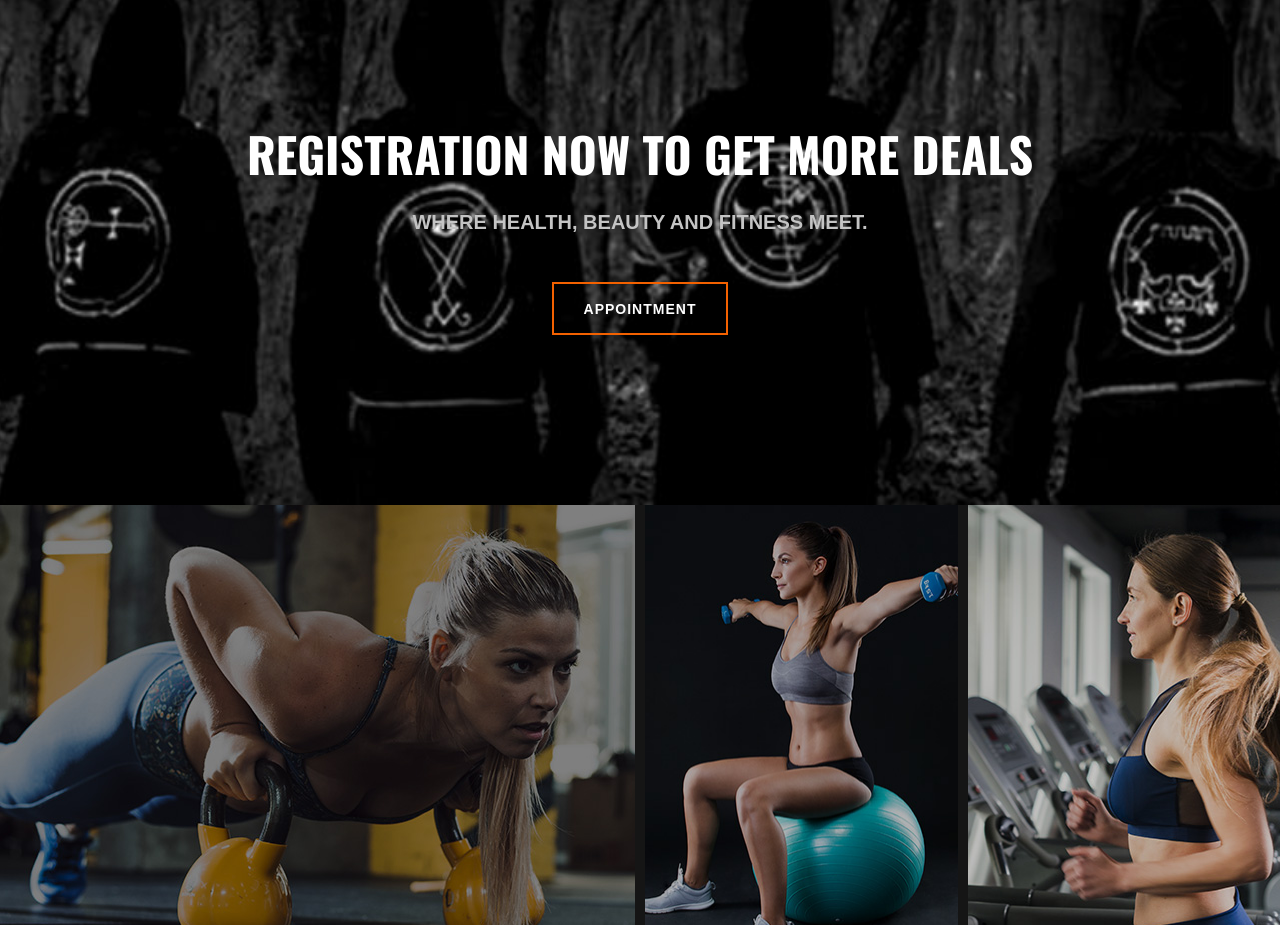
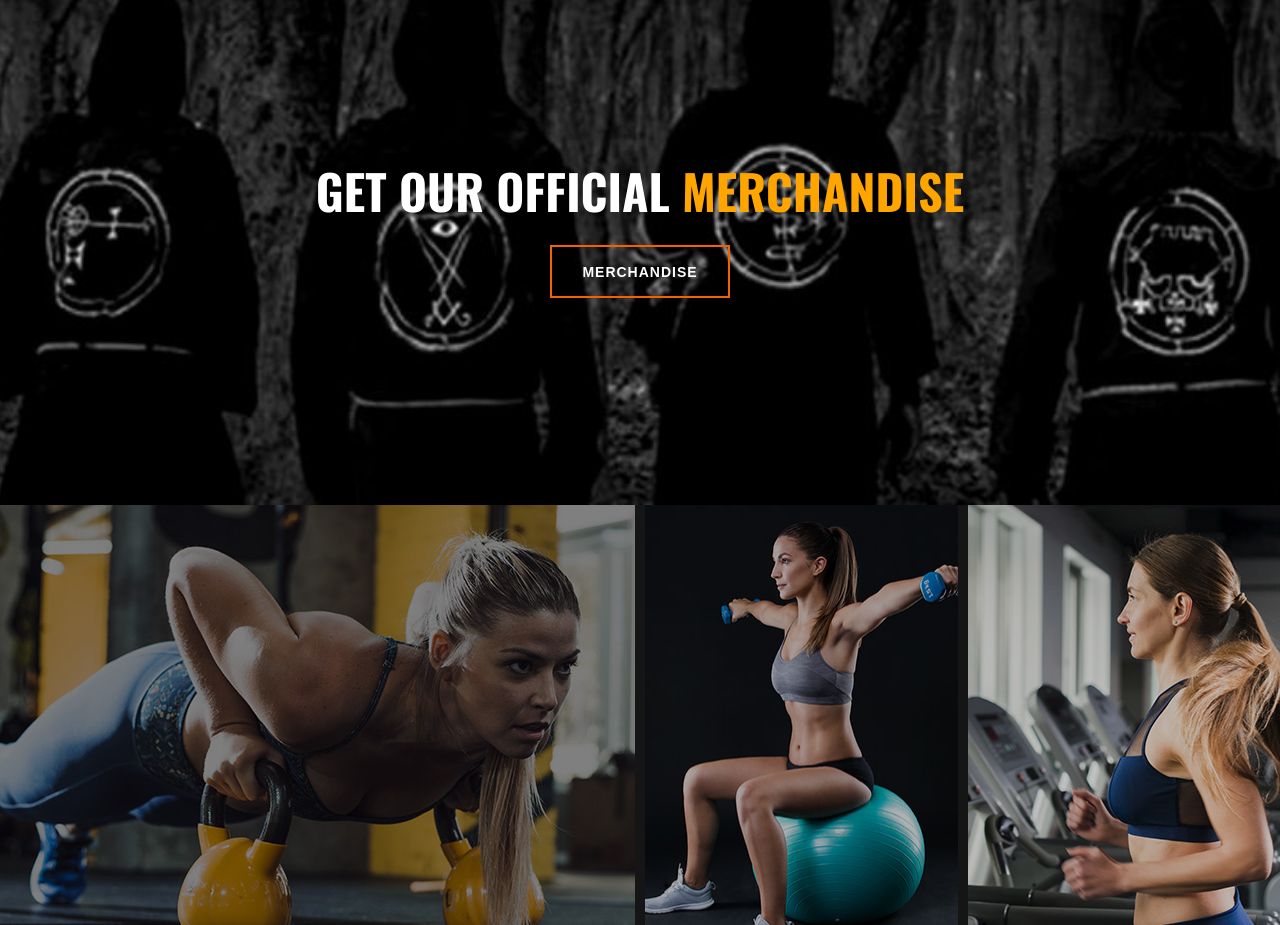
Before and after one commit to 2001-kushalbasak/TombOfLucifer-Epk, a plain HTML site: page index.html in a window 1280 px wide. Shown: the part 3480-4405 px from the top of the page. Drawn offline with nearby package versions, Linux system fonts and the light colour scheme; a web font is replaced by a local one.

Commit message:
some changes on the merch section of he landing page

```diff
--- a/index.html
+++ b/index.html
@@ -370,9 +370,9 @@
             <div class="row">
                 <div class="col-lg-12 text-center">
                     <div class="bs-text">
-                        <h2>registration now to get more deals</h2>
-                        <div class="bt-tips">Where health, beauty and fitness meet.</div>
-                        <a href="#" class="primary-btn  btn-normal">Appointment</a>
+                        <h2>Get Our Official <strong style="color: orange";>Merchandise</strong></h2>
+                       <!-- <div class="bt-tips">Click on the button below to redirect!!</div>-->
+                        <a href="#" class="primary-btn  btn-normal">Merchandise</a>
                     </div>
                 </div>
             </div>
```
